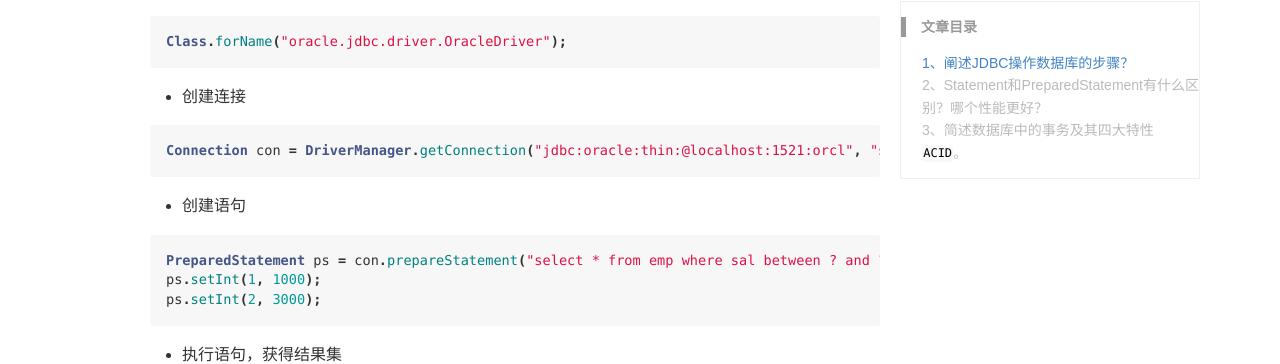
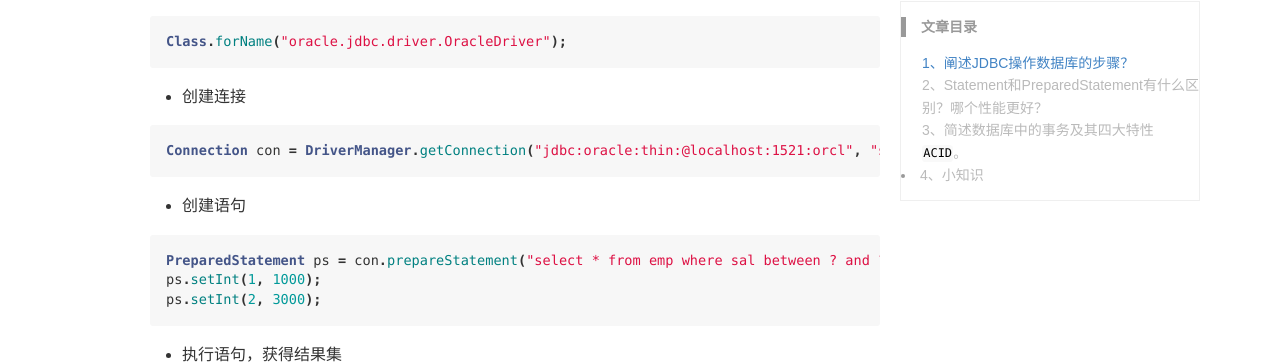
Before and after one commit to DoctorDeng/DoctorDeng.github.io, a Jekyll site: the page built from _posts/2016-09-11-java-数据库.md, in a window 1280 px wide and 900 px high. Shown: the part 359-723 px from the top of the window. Built offline with Jekyll 4.4.1, drawn with Linux system fonts in a browser that asks for light colours; comment, search, counter and statistics services are not loaded; some of the changed text lies outside the part shown.

Commit message:
modify file

```diff
--- a/_posts/2016-09-11-java-数据库.md
+++ b/_posts/2016-09-11-java-数据库.md
@@ -81,3 +81,6 @@
 * **隔离性(Isolated)**：并发执行的事务彼此无法看到对方的中间状态或并发执行的事物是相互隔离的，不能项目干扰.
 
 * **持久性(Durable)**：一旦一个事务提交，它对数据库中数据的改变是永久性的，即对已提交事务的更新能恢复。持久性通过数据库备份和恢复来保证.
+
+# 4、小知识
+* SqlPlus 启动脚本命令： `@ 脚本路径`
```
